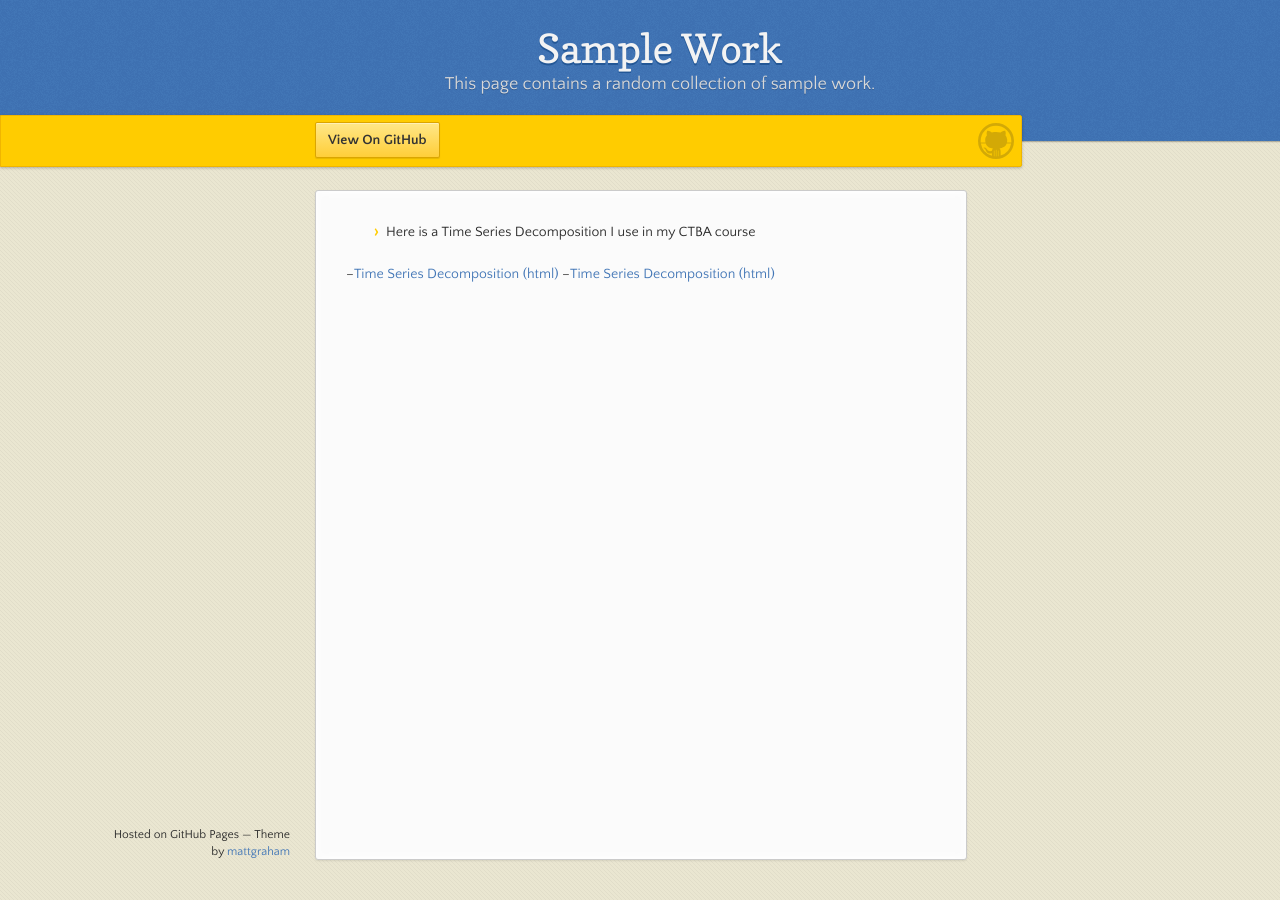
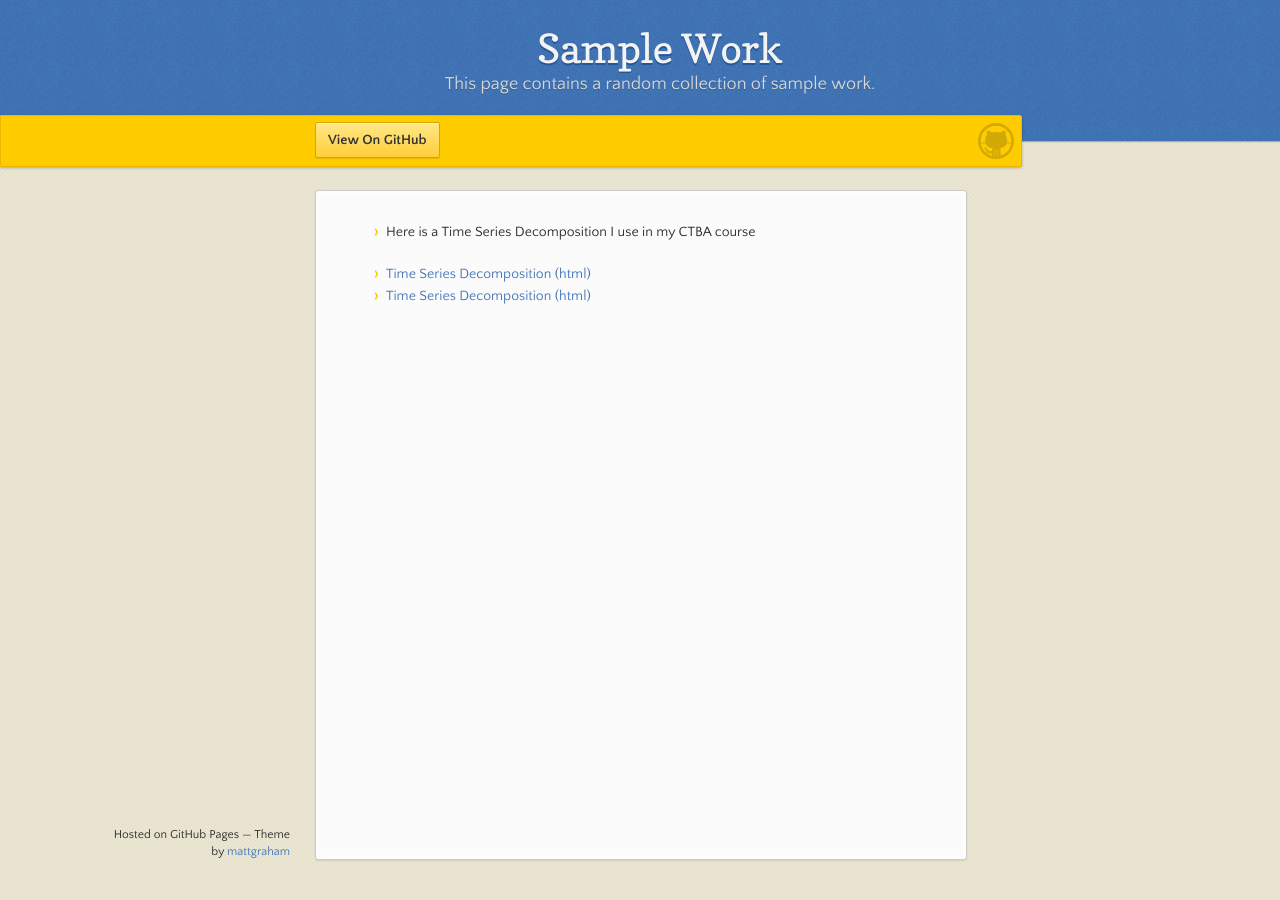
Before and after one commit to abaethke/abaethke.github.io, a Jekyll site: the page built from TimeSeries/index.md, in a window 1280 px wide. Built offline with Jekyll 4.4.1, drawn with Linux system fonts in a browser that asks for light colours; our own code applies the rules of GitHub Pages for plain Markdown files.

```diff
--- a/TimeSeries/index.md
+++ b/TimeSeries/index.md
@@ -4,5 +4,5 @@ description: Course Content
 ---
 - Here is a Time Series Decomposition I use in my CTBA course
 
---[Time Series Decomposition (html)](TimeSeriesDecomposition.html)
---[Time Series Decomposition (html)](TimeSeriesDecomposition.ipynb)
+- [Time Series Decomposition (html)](TimeSeriesDecomposition.html)
+- [Time Series Decomposition (html)](TimeSeriesDecomposition.ipynb)
```
